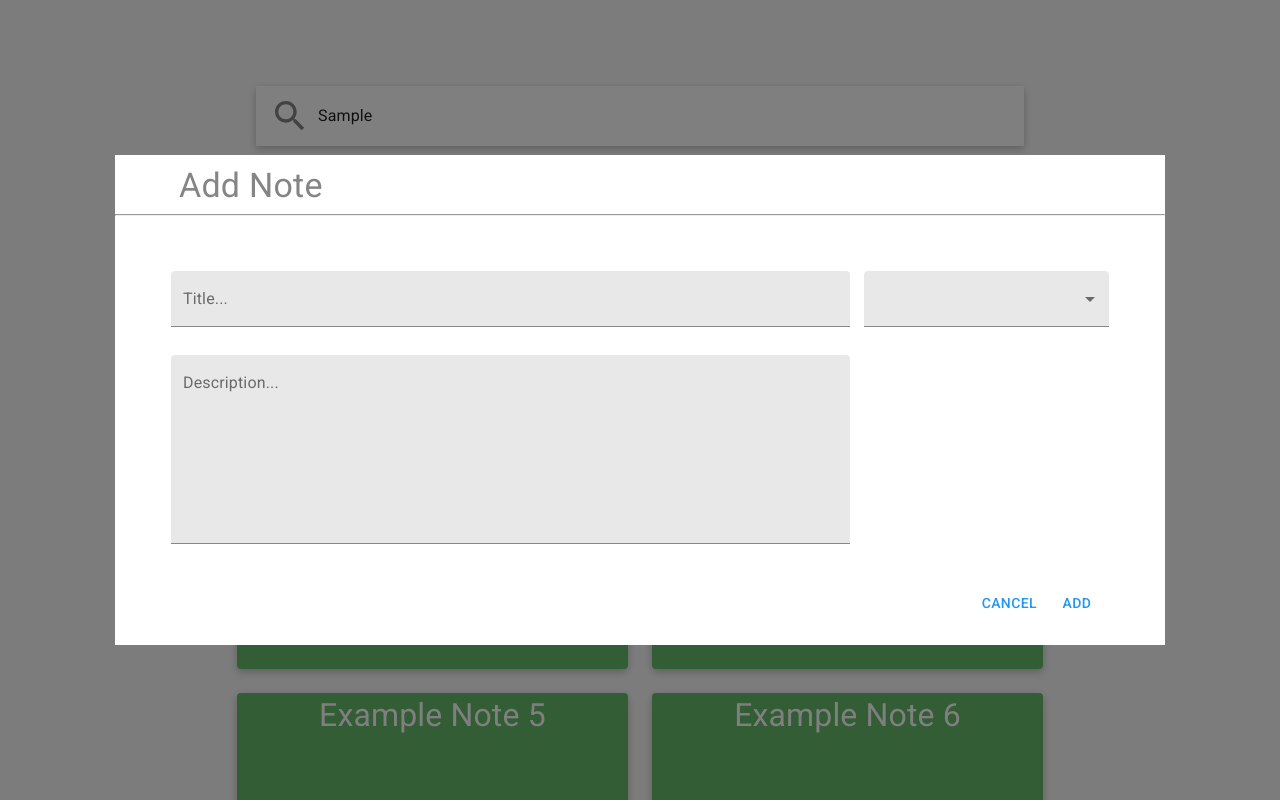
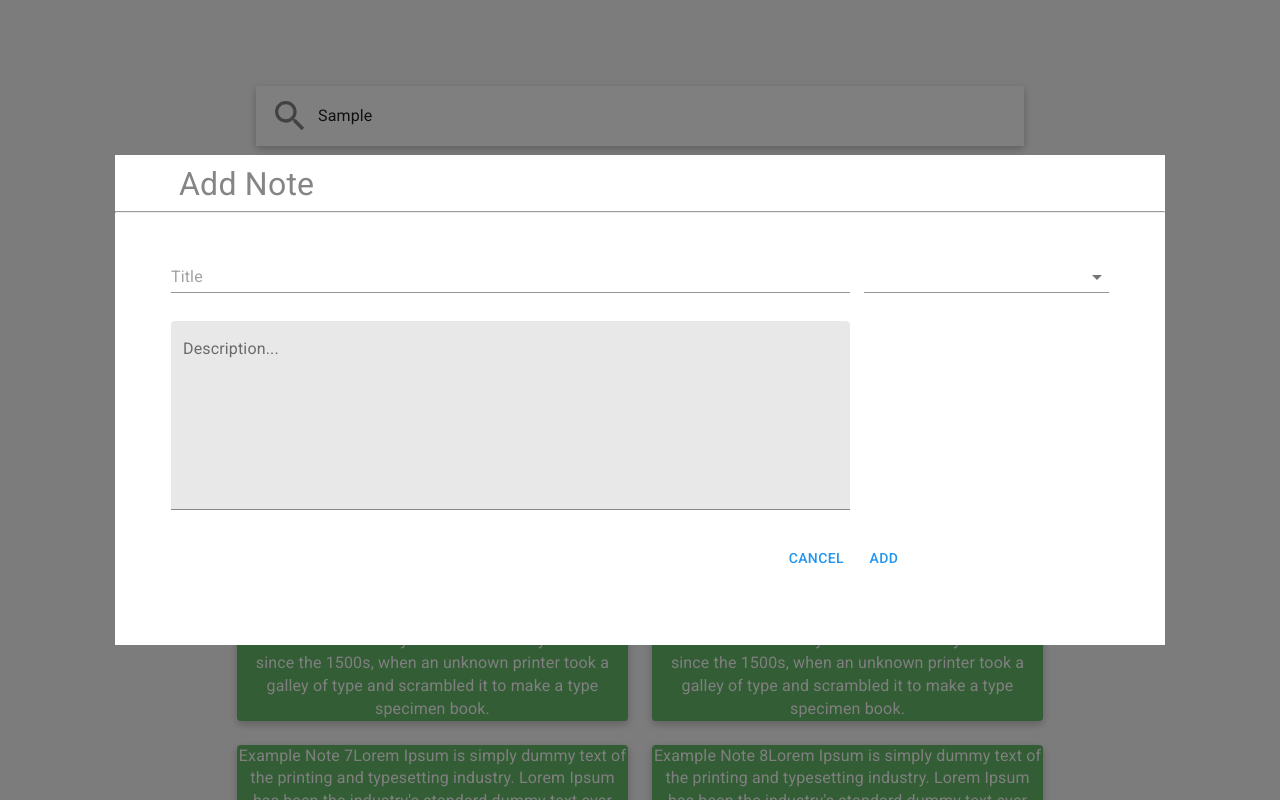
Before and after one commit to DKBoston15/react-notes-app, a React (Create React App) app: page / in a window 1280 px wide. Both pictures are taken after typing "Sample" into the empty fields and a click on the button "+ ADD NOTE". Shown: the top 800 px of the page. Built offline with nearby package versions, Linux system fonts and the light colour scheme.

Commit message:
Add Note Modal with State

```diff
--- a/package.json
+++ b/package.json
@@ -14,6 +14,7 @@
     "@types/node": "^12.0.0",
     "@types/react": "^17.0.0",
     "@types/react-dom": "^17.0.0",
+    "formik": "^2.2.6",
     "react": "^17.0.2",
     "react-dom": "^17.0.2",
     "react-scripts": "4.0.3",
--- a/src/modules/notes/Note.tsx
+++ b/src/modules/notes/Note.tsx
@@ -7,7 +7,7 @@ const useStyles = makeStyles({
         textAlign: "center",
         background: "#66BB6A",
         color: "white",
-        fontSize: "2rem",
+        fontSize: "1rem",
         minWidth: "12em",
         minHeight: "6em",
         boxShadow: "rgba(0, 0, 0, 0.24) 0px 3px 8px"
@@ -15,10 +15,16 @@ const useStyles = makeStyles({
 });
 interface INoteProp {
     id: number;
-    name: string;
+    title: string;
+    description: string;
 }
 
-export const Note = ({ name }: INoteProp) => {
+export const Note = ({ title, description }: INoteProp) => {
     const { cardWrapper } = useStyles();
-    return <Card className={cardWrapper}>{name}</Card>;
+    return (
+        <Card className={cardWrapper}>
+            {title}
+            {description}
+        </Card>
+    );
 };
--- a/src/modules/notes/NoteForm.tsx
+++ b/src/modules/notes/NoteForm.tsx
@@ -1,23 +1,24 @@
 // Material UI
 import TextField from "@material-ui/core/TextField";
-import FormControl from "@material-ui/core/FormControl";
 import Select from "@material-ui/core/Select";
 import MenuItem from "@material-ui/core/MenuItem";
 import Box from "@material-ui/core/Box";
 import Button from "@material-ui/core/Button";
 import Typography from "@material-ui/core/Typography";
 import { makeStyles } from "@material-ui/core/styles";
-import React from "react";
+import { Formik, Field, Form } from "formik";
 
 const useStyles = makeStyles({
     title: {
         paddingLeft: "4rem",
         color: "#858585",
-        paddingTop: ".3em"
+        paddingTop: ".3em",
+        fontSize: "2rem"
     },
     form: {
         width: "100%",
         height: "100%",
+        display: "flex",
         flexDirection: "row",
         marginTop: "3rem"
     },
@@ -40,8 +41,8 @@ const useStyles = makeStyles({
     buttonContainer: {
         display: "flex",
         position: "absolute",
-        bottom: "10em",
-        right: "4em"
+        bottom: "16em",
+        right: "26em"
     },
     button: {
         color: "#2196F3"
@@ -49,47 +50,69 @@ const useStyles = makeStyles({
 });
 
 export const NoteForm = () => {
-    const {
-        form,
-        leftContentContainer,
-        rightContentContainer,
-        title,
-        textContentField,
-        buttonContainer,
-        button
-    } = useStyles();
+    const classes = useStyles();
     return (
         <>
-            <Typography variant="h4" className={title}>
+            <Typography variant="h4" className={classes.title}>
                 Add Note
             </Typography>
             <hr />
-            <FormControl className={form}>
-                <Box className={leftContentContainer}>
-                    <TextField label="Title..." variant="filled" />
-                    <TextField
-                        className={textContentField}
+            <Formik
+                initialValues={{ title: "", description: "", category: "" }}
+                onSubmit={(data, { setSubmitting }) => {
+                    setSubmitting(true);
+                    console.log("submit: ", data);
+                    setSubmitting(false);
+                }}
+            >
+                {({ values, isSubmitting, handleChange }) => (
+                    <Form className={classes.form}>
+                        <Box className={classes.leftContentContainer}>
+                            <Field
+                                placeholder="Title"
+                                name="title"
+                                type="input"
+                                as={TextField}
+                            />
+                            <Field
+                                className={classes.textContentField}
+                                name="description"
+                                type="input"
+                                as={TextField}
                                 label="Description..."
                                 multiline
                                 variant="filled"
                                 rows={8}
                             />
                         </Box>
-                <Box className={rightContentContainer}>
-                    <Select variant="filled">
+                        <Box className={classes.rightContentContainer}>
+                            <Select
+                                name="category"
+                                value={values.category}
+                                onChange={handleChange}
+                            >
                                 <MenuItem value="">
-                            <em>Select Category</em>
+                                    <em>None</em>
                                 </MenuItem>
                                 <MenuItem value="home">Home</MenuItem>
                                 <MenuItem value="work">Work</MenuItem>
                                 <MenuItem value="personal">Personal</MenuItem>
                             </Select>
                         </Box>
-                <Box className={buttonContainer}>
-                    <Button className={button}>Cancel</Button>
-                    <Button className={button}>Add</Button>
+                        {/* <pre>{JSON.stringify(values, null, 2)}</pre> */}
+                        <Box className={classes.buttonContainer}>
+                            <Button className={classes.button}>Cancel</Button>
+                            <Button
+                                className={classes.button}
+                                disabled={isSubmitting}
+                                type="submit"
+                            >
+                                Add
+                            </Button>
                         </Box>
-            </FormControl>
+                    </Form>
+                )}
+            </Formik>
         </>
     );
 };
--- a/src/modules/notes/NotesBoard.tsx
+++ b/src/modules/notes/NotesBoard.tsx
@@ -12,7 +12,12 @@ const useStyles = makeStyles({
 });
 
 interface INotesProp {
-    notes: { id: number; name: string; category: string }[];
+    notes: {
+        id: number;
+        title: string;
+        category: string;
+        description: string;
+    }[];
 }
 
 export const NotesBoard = ({ notes }: INotesProp) => {
@@ -21,7 +26,12 @@ export const NotesBoard = ({ notes }: INotesProp) => {
         <Grid container spacing={3} className={grid}>
             {notes.map((note) => (
                 <Grid item xs={6}>
-                    <Note name={note.name} id={note.id} key={note.id} />
+                    <Note
+                        title={note.title}
+                        description={note.description}
+                        id={note.id}
+                        key={note.id}
+                    />
                 </Grid>
             ))}
         </Grid>
--- a/src/modules/notes/NotesNavigation.tsx
+++ b/src/modules/notes/NotesNavigation.tsx
@@ -44,18 +44,90 @@ const useStyles = makeStyles({
 });
 
 const noteList = [
-    { id: 1, name: "Example Note 1", category: "home" },
-    { id: 2, name: "Example Note 2", category: "home" },
-    { id: 3, name: "Example Note 3", category: "home" },
-    { id: 4, name: "Example Note 4", category: "home" },
-    { id: 5, name: "Example Note 5", category: "work" },
-    { id: 6, name: "Example Note 6", category: "work" },
-    { id: 7, name: "Example Note 7", category: "work" },
-    { id: 8, name: "Example Note 8", category: "work" },
-    { id: 9, name: "Example Note 9", category: "personal" },
-    { id: 10, name: "Example Note 10", category: "personal" },
-    { id: 11, name: "Example Note 11", category: "personal" },
-    { id: 12, name: "Example Note 12", category: "personal" }
+    {
+        id: 1,
+        title: "Example Note 1",
+        category: "home",
+        description:
+            "Lorem Ipsum is simply dummy text of the printing and typesetting industry. Lorem Ipsum has been the industry's standard dummy text ever since the 1500s, when an unknown printer took a galley of type and scrambled it to make a type specimen book."
+    },
+    {
+        id: 2,
+        title: "Example Note 2",
+        category: "home",
+        description:
+            "Lorem Ipsum is simply dummy text of the printing and typesetting industry. Lorem Ipsum has been the industry's standard dummy text ever since the 1500s, when an unknown printer took a galley of type and scrambled it to make a type specimen book."
+    },
+    {
+        id: 3,
+        title: "Example Note 3",
+        category: "home",
+        description:
+            "Lorem Ipsum is simply dummy text of the printing and typesetting industry. Lorem Ipsum has been the industry's standard dummy text ever since the 1500s, when an unknown printer took a galley of type and scrambled it to make a type specimen book."
+    },
+    {
+        id: 4,
+        title: "Example Note 4",
+        category: "home",
+        description:
+            "Lorem Ipsum is simply dummy text of the printing and typesetting industry. Lorem Ipsum has been the industry's standard dummy text ever since the 1500s, when an unknown printer took a galley of type and scrambled it to make a type specimen book."
+    },
+    {
+        id: 5,
+        title: "Example Note 5",
+        category: "work",
+        description:
+            "Lorem Ipsum is simply dummy text of the printing and typesetting industry. Lorem Ipsum has been the industry's standard dummy text ever since the 1500s, when an unknown printer took a galley of type and scrambled it to make a type specimen book."
+    },
+    {
+        id: 6,
+        title: "Example Note 6",
+        category: "work",
+        description:
+            "Lorem Ipsum is simply dummy text of the printing and typesetting industry. Lorem Ipsum has been the industry's standard dummy text ever since the 1500s, when an unknown printer took a galley of type and scrambled it to make a type specimen book."
+    },
+    {
+        id: 7,
+        title: "Example Note 7",
+        category: "work",
+        description:
+            "Lorem Ipsum is simply dummy text of the printing and typesetting industry. Lorem Ipsum has been the industry's standard dummy text ever since the 1500s, when an unknown printer took a galley of type and scrambled it to make a type specimen book."
+    },
+    {
+        id: 8,
+        title: "Example Note 8",
+        category: "work",
+        description:
+            "Lorem Ipsum is simply dummy text of the printing and typesetting industry. Lorem Ipsum has been the industry's standard dummy text ever since the 1500s, when an unknown printer took a galley of type and scrambled it to make a type specimen book."
+    },
+    {
+        id: 9,
+        title: "Example Note 9",
+        category: "personal",
+        description:
+            "Lorem Ipsum is simply dummy text of the printing and typesetting industry. Lorem Ipsum has been the industry's standard dummy text ever since the 1500s, when an unknown printer took a galley of type and scrambled it to make a type specimen book."
+    },
+    {
+        id: 10,
+        title: "Example Note 10",
+        category: "personal",
+        description:
+            "Lorem Ipsum is simply dummy text of the printing and typesetting industry. Lorem Ipsum has been the industry's standard dummy text ever since the 1500s, when an unknown printer took a galley of type and scrambled it to make a type specimen book."
+    },
+    {
+        id: 11,
+        title: "Example Note 11",
+        category: "personal",
+        description:
+            "Lorem Ipsum is simply dummy text of the printing and typesetting industry. Lorem Ipsum has been the industry's standard dummy text ever since the 1500s, when an unknown printer took a galley of type and scrambled it to make a type specimen book."
+    },
+    {
+        id: 12,
+        title: "Example Note 12",
+        category: "personal",
+        description:
+            "Lorem Ipsum is simply dummy text of the printing and typesetting industry. Lorem Ipsum has been the industry's standard dummy text ever since the 1500s, when an unknown printer took a galley of type and scrambled it to make a type specimen book."
+    }
 ];
 
 // 1. Don't duplicate useState when you don't have to
```
Also changed, not shown: 2 other files (tests, documents, lock files or other folders). Lines whose indentation alone changed are shown as unchanged.
